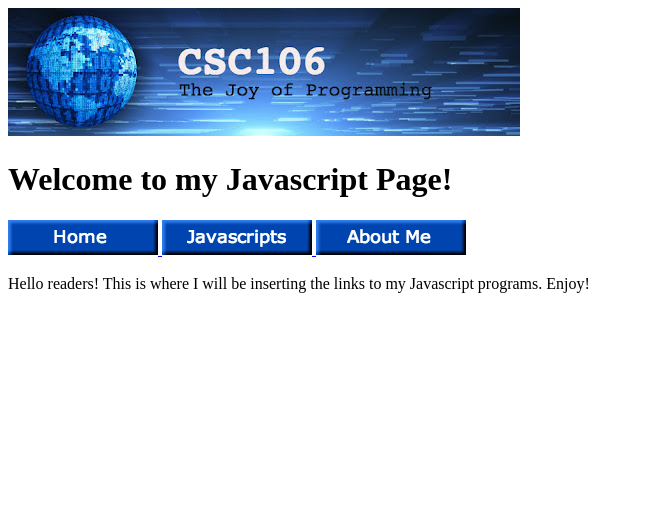
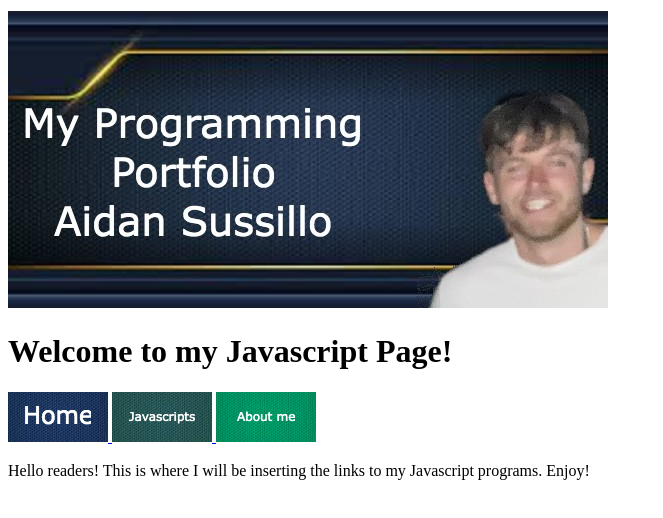
Before and after one commit to aidansussillo/aidansussillo.github.io, a plain HTML site: page javascripts.html in a window 1280 px wide. Shown: the whole page, without its empty margins (0-663 px from the left). Drawn offline with Linux system fonts and the light colour scheme.

Commit message:
Update javascripts.html

```diff
--- a/javascripts.html
+++ b/javascripts.html
@@ -5,11 +5,11 @@
              <title>My Javascript's Page</title>
              </head>
        <body>
-               <img src="csc106_banner.jpg">
+                <img src="mybanner.jpg"> <br>
          <h1> Welcome to my Javascript Page! </h1>
-                <a href="index.html">  <img src="csc106_home.png"> </a>
-                    <a href="javascripts.html">  <img src="csc106_javascripts.png"> </a>
-                   <a href="aboutme.html"> <img src="csc106_aboutme.png"> <a/>
+               <a href="index.html">  <img src="home.png"> </a>
+                    <a href="javascripts.html">  <img src="javascripts.png"> </a>
+                   <a href="aboutme.html"> <img src="about.png"> <a/>
                           <p> Hello readers! This is where I will be inserting the links to my Javascript programs. Enjoy!
                           </p>
 
```
